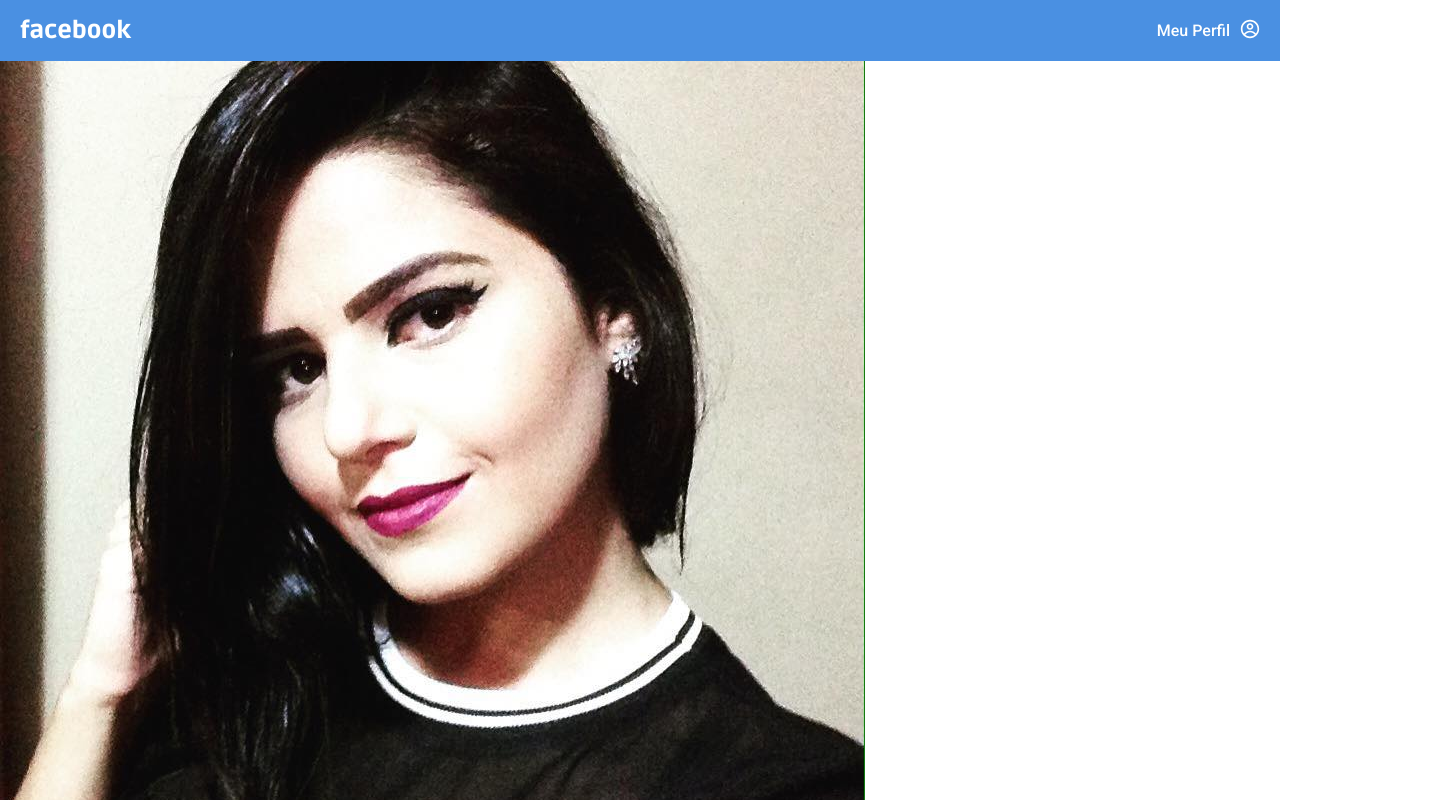
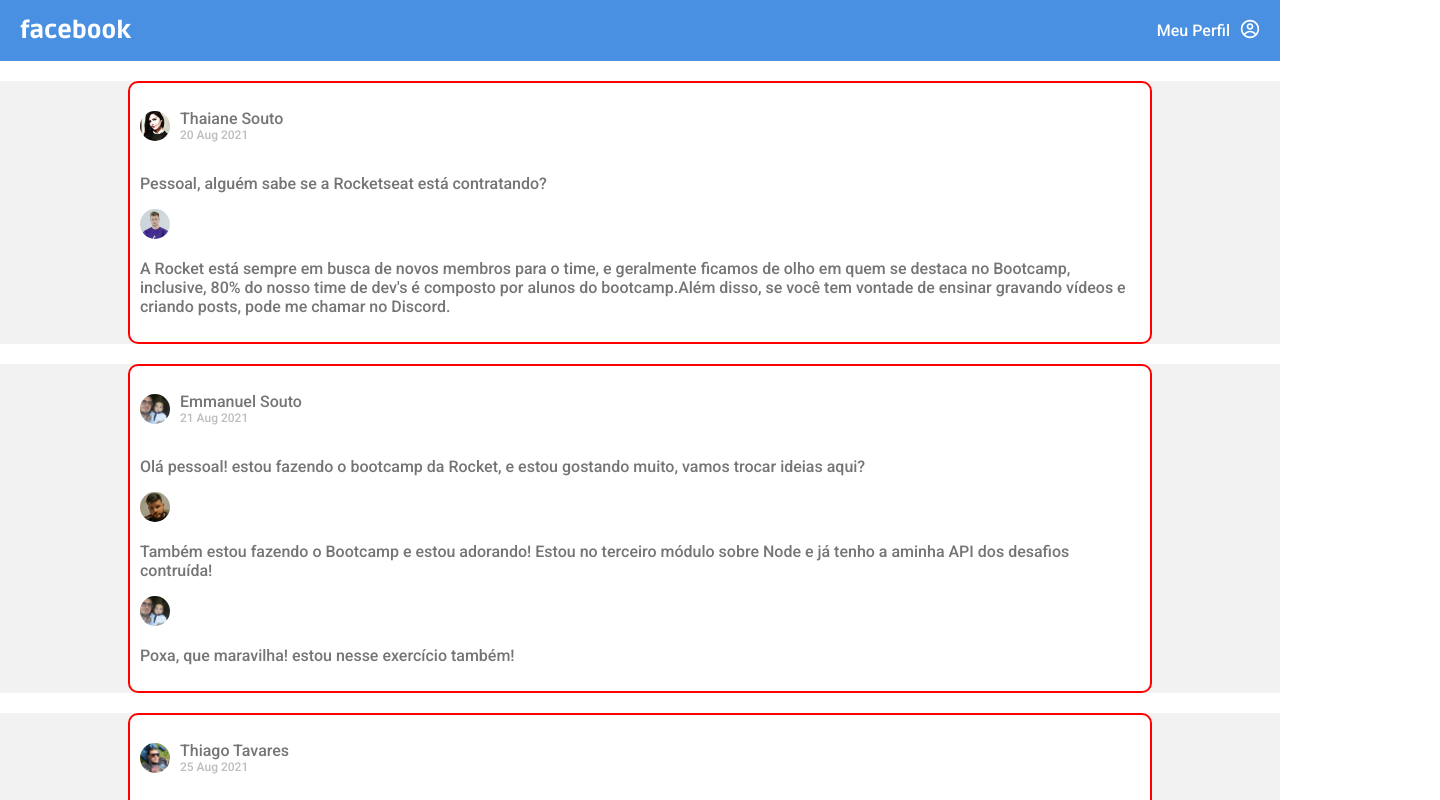
Before and after one commit to tatianasstavares/static-facebook-interface, a React (Create React App) app: page / in a window 1280 px wide. Shown: the top 800 px of the page, 1440 px wide, since content can reach past the window. Built offline with nearby package versions, Linux system fonts and the light colour scheme.

Commit message:
Styling of the image, title and card

```diff
--- a/src/components/Comment.js
+++ b/src/components/Comment.js
@@ -1,8 +1,11 @@
 import React from "react";
+import postStyle from "../style/Post.module.css";
 
 function Comment({ comment }) {
-
-    const {author: { avatar, authorName }, content } = comment
+  const {
+    author: { avatar, authorName },
+    content,
+  } = comment;
   return (
     <div>
       <img src={avatar} alt="profile" />
--- a/src/components/Post.js
+++ b/src/components/Post.js
@@ -1,5 +1,6 @@
 import React from "react";
 import Comment from "./Comment";
+import postStyle from "../style/Post.module.css";
 
 function Post({ post }) {
   const {
@@ -8,15 +9,21 @@
     date,
   } = post;
   return (
-    <div>
+    <div className={postStyle.postBackground}>
+      <div className={postStyle.postContainer}>
+        <section className={postStyle.PostCard}>
+          <div className={postStyle.postTitle}>
             <img src={avatar} alt="avatar" />
             <p>
               {name} <span>{date}</span>
             </p>
+          </div>
           <p>{content}</p>
           {post.comments.map((comment) => (
             <Comment key={comment.id} comment={comment} />
           ))}
+        </section>
+      </div>
     </div>
   );
 }
--- a/src/components/PostList.js
+++ b/src/components/PostList.js
@@ -5,6 +5,7 @@
 import thiago from "../assets/thiago-tavares.jpg";
 import diego from "../assets/diego-fernandes.jpg";
 import Post from "./Post";
+import postStyle from "../style/Post.module.css"
 class PostList extends Component {
   state = {
     posts: [
@@ -92,7 +93,7 @@
   render() {
     return this.state.posts.map((post) => {
       return (
-          <Post key={post.id} post={post} />
+          <Post key={post.id} post={post}/>
       );
     });
   }
--- a/src/style/Header.module.css
+++ b/src/style/Header.module.css
@@ -13,6 +13,7 @@
     justify-content: space-between;
     align-items: center;
     padding: 0 20px 0 20px;
+    margin-bottom: 20px;
 }
 
 .headerContainer p {
--- /dev/null
+++ b/src/style/Post.module.css
@@ -0,0 +1,39 @@
+.postBackground {
+  background-color: #f2f2f2;
+}
+.postContainer {
+  width: 80%;
+  margin: auto;
+}
+
+.PostCard {
+  background-color: #ffffff;
+  height: 20%;
+  border: red solid 2px;
+  margin-bottom: 20px;
+  border-radius: 10px;
+  padding: 10px;
+
+  font-family: "Roboto", sans-serif;
+  color: #757575;
+  font-weight: 500;
+}
+.PostCard img {
+  width: 30px;
+  height: 30px;
+  border-radius: 100%;
+}
+
+.postTitle {
+  display: flex;
+  align-items: center;
+}
+.postTitle p {
+  display: flex;
+  flex-direction: column;
+  margin-left: 10px;
+}
+.postTitle p span {
+  color: #bdbdbd;
+  font-size: 12px;
+}
```
Also changed, not shown: src/assets/emmanuel-souto.jpg, src/assets/thiago-tavares.jpg. Lines whose indentation alone changed are shown as unchanged.
